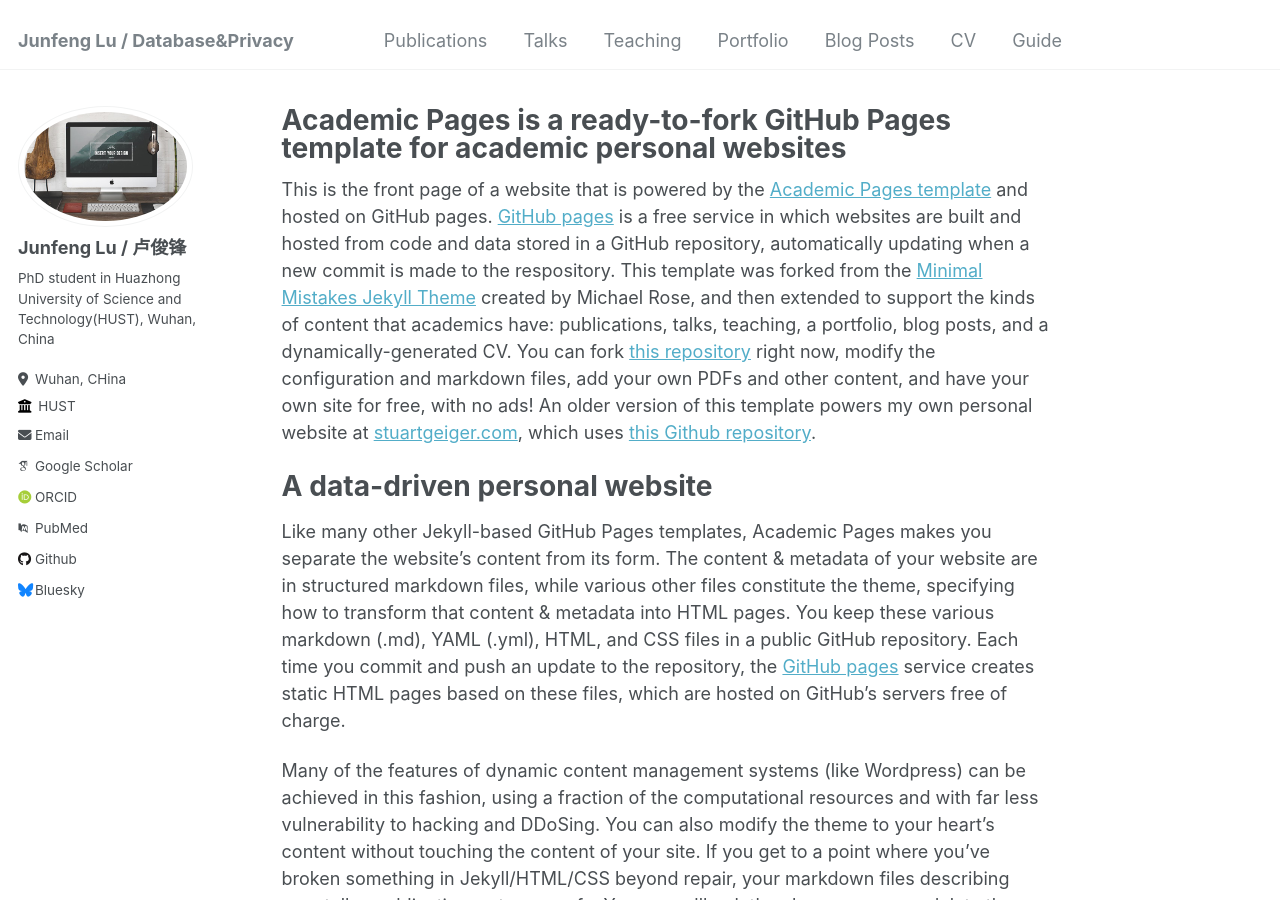
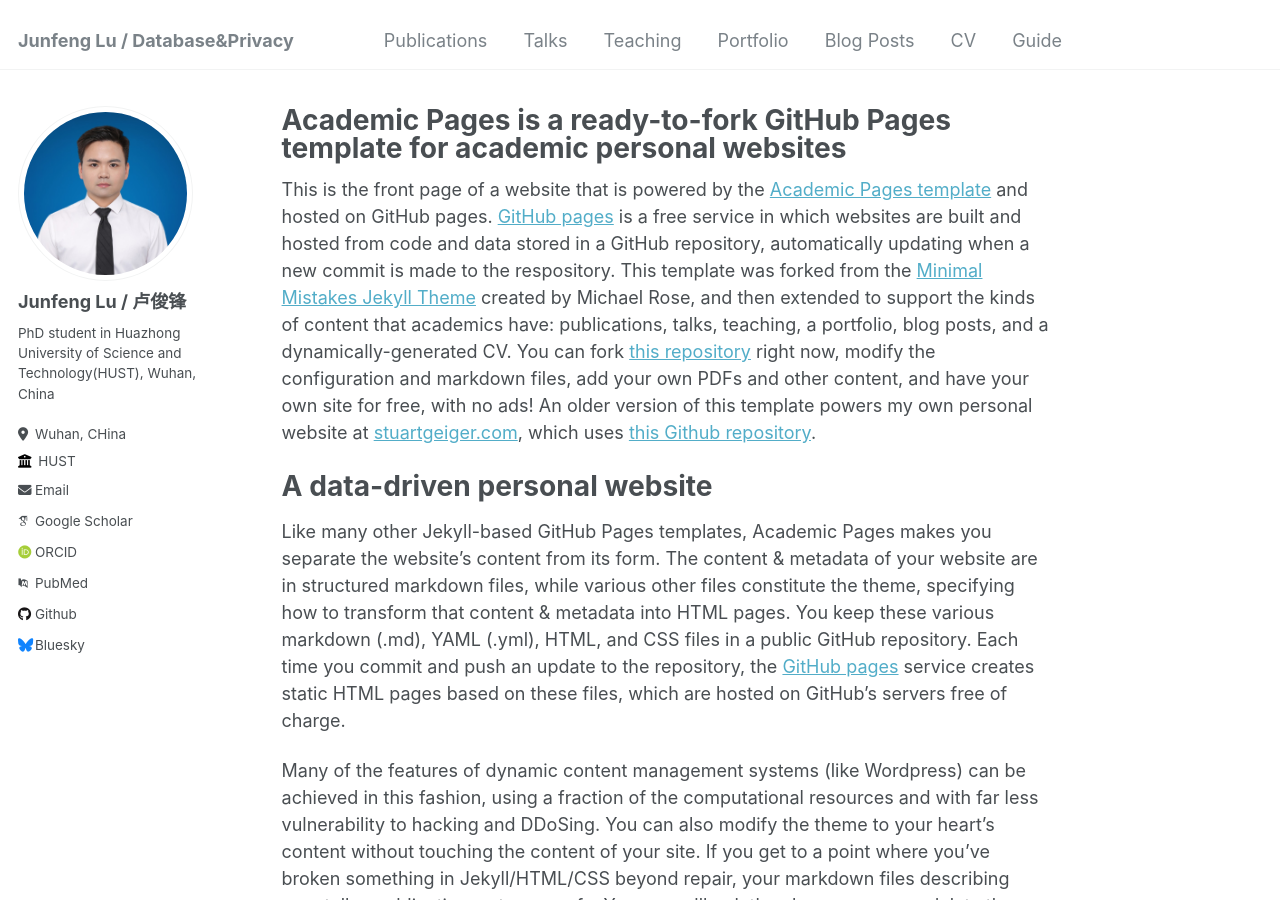
Before and after one commit to richardlujunfeng/richardloo, a Jekyll site: the page built from _pages/about.md, in a window 1280 px wide and 900 px high. Built offline with Jekyll 4.4.1, drawn with Linux system fonts in a browser that asks for light colours; some web fonts are replaced.

Commit message:
Update _config.yml

```diff
--- a/_config.yml
+++ b/_config.yml
@@ -21,7 +21,7 @@ repository               : "academicpages/academicpages.github.io"
 #               Additional customization can be done by editing /_includes/author-profile.html
 author:
   # Biographic information
-  avatar           : "foo-bar-identity-th.jpg"
+  avatar           : "imagesfoo-bar-identity-th.jpg"
   name             : "Junfeng Lu / 卢俊锋"
   pronouns         : # example: "she/her"
   bio              : "PhD student in Huazhong University of Science and Technology(HUST), Wuhan, China"
```
